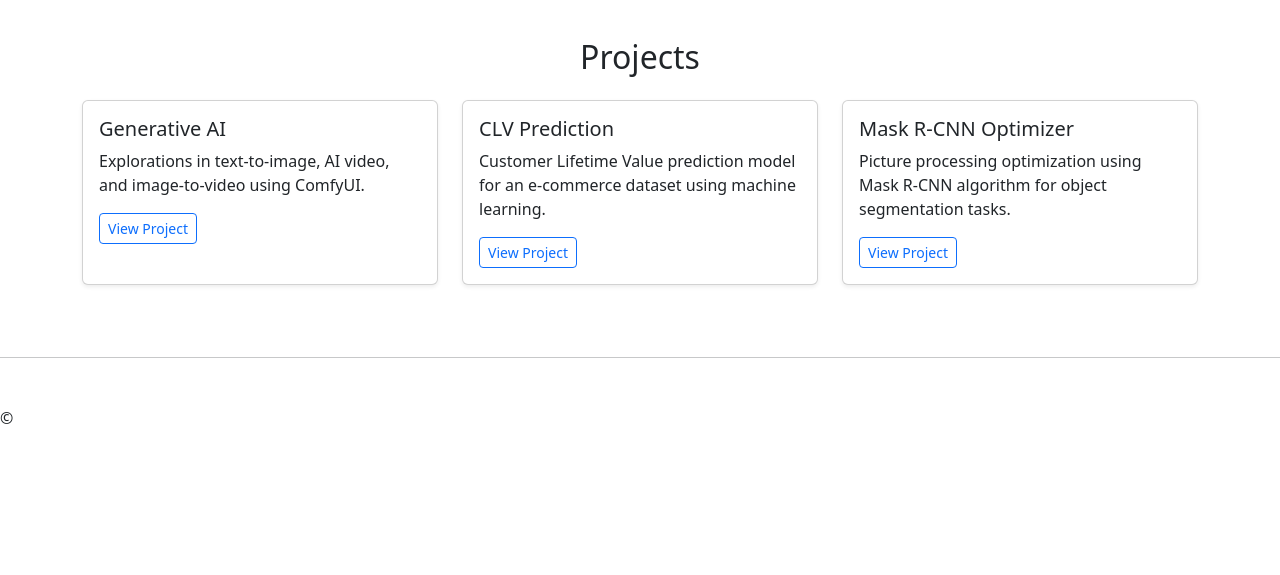
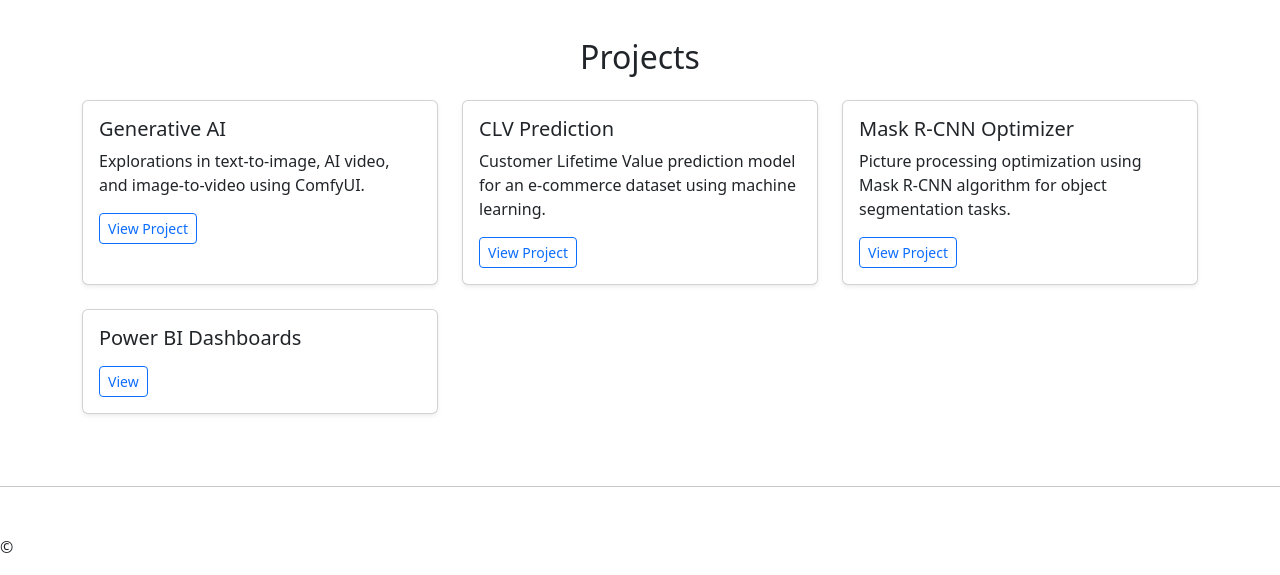
Before and after one commit to real-devansh/real-devansh.github.io, a plain HTML site: page index.html in a window 1280 px wide. Shown: the part 950-1525 px from the top of the page. Before the commit the page ends 1396 px from the top, so only its background shows below. Drawn offline with nearby package versions, Linux system fonts and the light colour scheme.

Commit message:
Update index.html

```diff
--- a/index.html
+++ b/index.html
@@ -141,6 +141,18 @@
                     </div>
                 </div>
             </div>
+
+            <div class="col-md-4 mb-4">
+                <div class="card h-100 shadow-sm">
+                    <div class="card-body">
+
+                        <h5 class="card-title">Power BI Dashboards</h5>
+                        <p class="card-text"></p>
+                        <a href="https://github.com/real-devansh/Learning/tree/main/Movie%20recommendation%20system%20using%20AI"
+                            target="_blank" rel="noopener noreferrer" class="btn btn-sm btn-outline-primary">View</a>
+                    </div>
+                </div>
+            </div>
         </div>
     </div>
 
```
